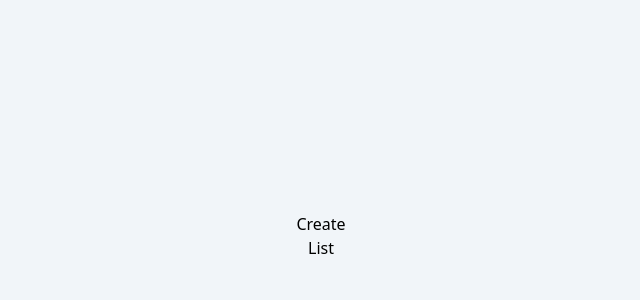
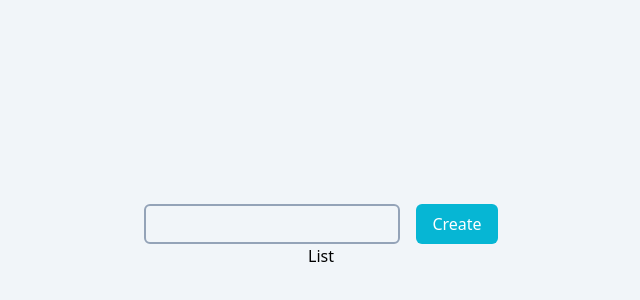
Before and after one commit to ZhitingLu/React-DnD-todo, a React (Vite) app: page / in a window 1280 px wide. Shown: the part 164-464 px from the top of the page, without its empty margins (319-959 px from the left). Built offline with nearby package versions, Linux system fonts and the light colour scheme.

Commit message:
added localStorage to store tasks

```diff
--- a/src/components/CreateTasks.jsx
+++ b/src/components/CreateTasks.jsx
@@ -1,10 +1,44 @@
-import React from 'react';
+import React, { useState } from 'react';
+import { toast } from 'react-hot-toast';
+import { v4 as uuidv4 } from 'uuid';
 
 const CreateTasks = ({ tasks, setTasks }) => {
+
+    const [task, setTask] = useState({
+        id: "",
+        name: "",
+        status: "todo", // todo, in progress or closed
+    });
+
+    const handleSubmit = (e) => {
+        e.preventDefault();
+
+        if (task.name.length < 3)
+            return toast.error("A task must have more than 3 characters")
+
+        setTasks((prev)=> {
+            const list = [...prev, task];
+
+            localStorage.setItem("tasks", JSON.stringify(list));
+
+            return list;
+        })
+    }
+
     return (
-        <div>
-            Create
-        </div>
+        <form onSubmit={handleSubmit}>
+            <input
+            type="text"
+            className="border-2 border-slate-400 bg-slate-100 rounded-md mr-4 h-10 w-64 px-1"
+            value={task.name}
+            onChange={(e) =>
+                setTask({ ...task, id: uuidv4(), name: e.target.value })
+            }
+            />
+            <button className="bg-cyan-500 rounded-md h-10 px-4 text-white">
+                Create
+            </button>
+        </form>
     );
 };
 
```
